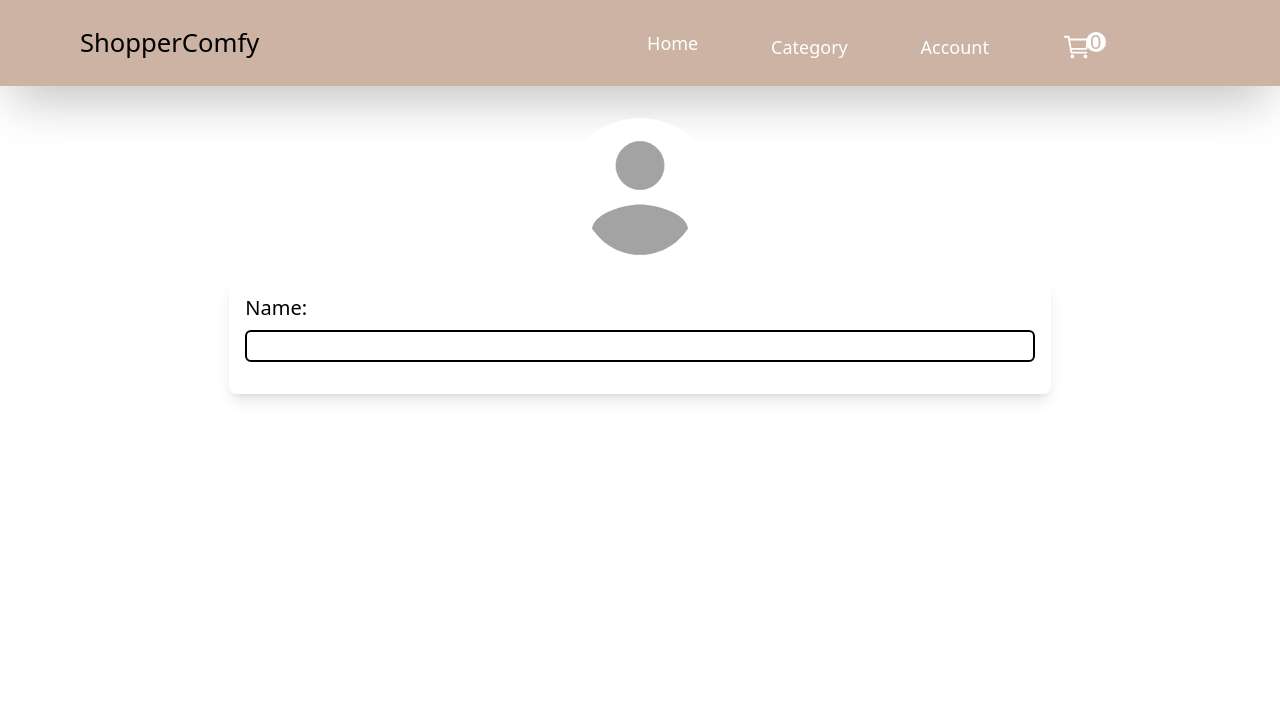
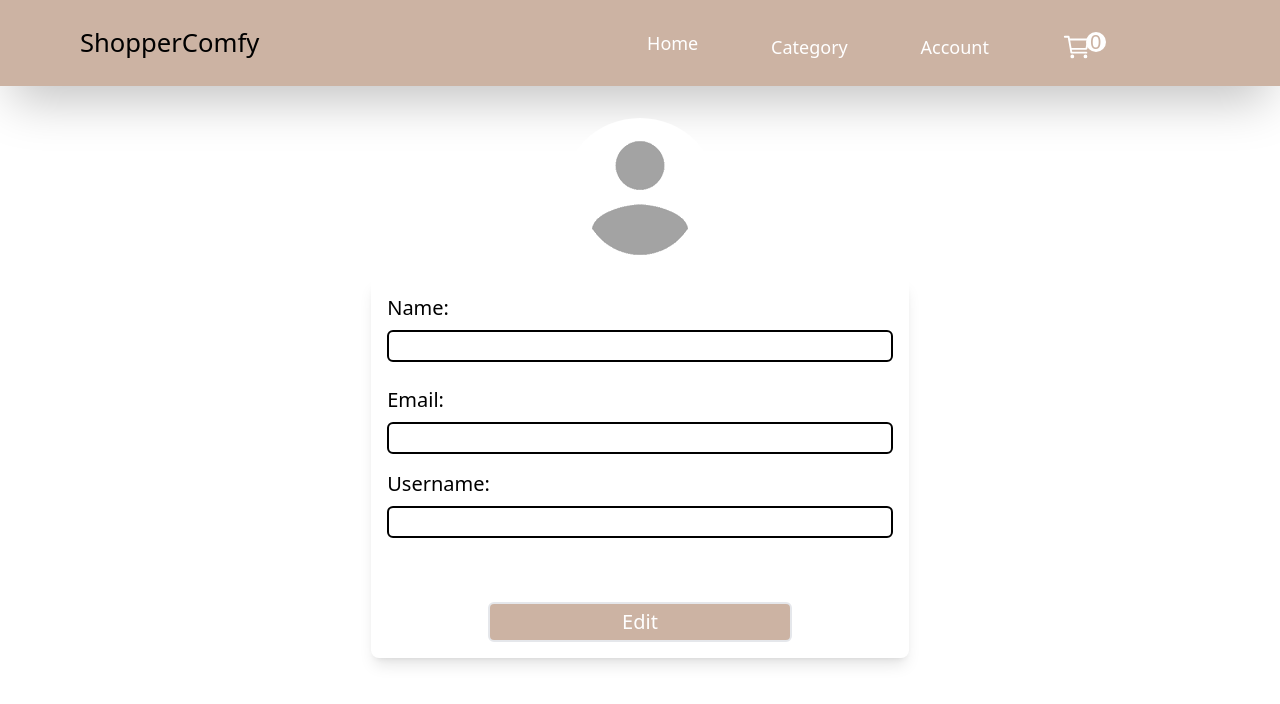
Before and after one commit to tee4tao/ShopperComfy, a React (Vite) app: page /home/account in a window 1280 px wide. Shown: the top 704 px of the page. Built offline with nearby package versions, Linux system fonts and the light colour scheme.

Commit message:
working on the edit button in the account page

```diff
--- a/src/Account.jsx
+++ b/src/Account.jsx
@@ -6,7 +6,18 @@ const Account = () => {
     ? JSON.parse(localStorage.getItem("userDetail"))
     : [];
   const [imgSrc, setImgSrc] = useState(placeholder);
-  const [firstName, setFirstName] = useState(loadedUser.name);
+  const [userFirstName, setUserFirstName] = useState(loadedUser.name);
+  const [userEmail, setUserEmail] = useState(loadedUser.email);
+  const [userUsername, setUserUsername] = useState(loadedUser.username);
+  const [edit, setEdit] = useState(true);
+  const handleSubmit = (e) => {
+    e.preventDefault();
+    setEdit(true);
+  };
+  const handleEdit = (e) => {
+    e.preventDefault();
+    setEdit(false);
+  };
   return (
     <main className=" w-full grid place-items-center mt-8 ">
       <section className="flex flex-col items-center w-full md:max-w-4xl">
@@ -15,21 +26,64 @@ const Account = () => {
         </div>
         <form
           action=""
-          className="flex flex-col w-11/12 rounded-lg shadow-lg ease-linear duration-300 hover:shadow-2xl p-4"
+          // onSubmit={handleSubmit}
+          className="flex flex-col w-3/5 rounded-lg shadow-lg ease-linear duration-300 hover:shadow-2xl p-4"
         >
-          {/* <div className=" flex flex-col"> */}
-          <label htmlFor="firstName" className="text-xl mb-2">
+          <label htmlFor="userFirstName" className="text-xl mb-2">
             Name:
           </label>
           <input
             type="text"
-            id="firstName"
-            name="FirstName"
-            value={firstName}
-            onChange={(e) => setFirstName(e.target.value)}
-            className="border-2 mb-4 border-black rounded-md text-xl ease-linear duration-300 text-center"
+            id="userFirstName"
+            name="userFirstName"
+            value={userFirstName}
+            onChange={(e) => !edit && setUserFirstName(e.target.value)}
+            className="border-2 mb-4 border-black rounded-md text-xl ease-linear duration-300 capitalize"
           />
-          {/* </div> */}
+          <label htmlFor="userEmail" className="text-xl my-2">
+            Email:
+          </label>
+          <input
+            type="email"
+            id="userEmail"
+            name="userEmail"
+            value={userEmail}
+            onChange={(e) => setUserEmail(e.target.value)}
+            className="border-2 mb-4 border-black rounded-md text-xl ease-linear duration-300 lowercase"
+          />
+          <label htmlFor="userUsername" className="text-xl mb-2">
+            Username:
+          </label>
+          <input
+            type="text"
+            id="userUsername"
+            name="userUsername"
+            value={userUsername}
+            onChange={(e) => setUserUsername(e.target.value)}
+            className="border-2 mb-4 border-black rounded-md text-xl ease-linear duration-300 capitalize"
+          />
+          {edit ? (
+            <button
+              onClick={handleEdit}
+              className="border-2 w-3/5 bg-Dark-nude text-white h-10 rounded-md p-2 text-xl flex items-center justify-center mt-12 mx-auto ease-linear duration-300 hover:text-Dark-nude hover:bg-white"
+            >
+              Edit
+            </button>
+          ) : (
+            <button
+              type="submit"
+              onClick={handleSubmit}
+              className="border-2 w-3/5 bg-Dark-nude text-white h-10 rounded-md p-2 text-xl flex items-center justify-center mt-12 mx-auto ease-linear duration-300 hover:text-Dark-nude hover:bg-white"
+            >
+              Save
+            </button>
+          )}
+          {/* <button
+            type="submit"
+            className="border-2 w-3/5 bg-Dark-nude text-white h-10 rounded-md p-2 text-xl flex items-center justify-center mt-12 mx-auto ease-linear duration-300 hover:text-Dark-nude hover:bg-white"
+          >
+            Save
+          </button> */}
         </form>
       </section>
     </main>
```
